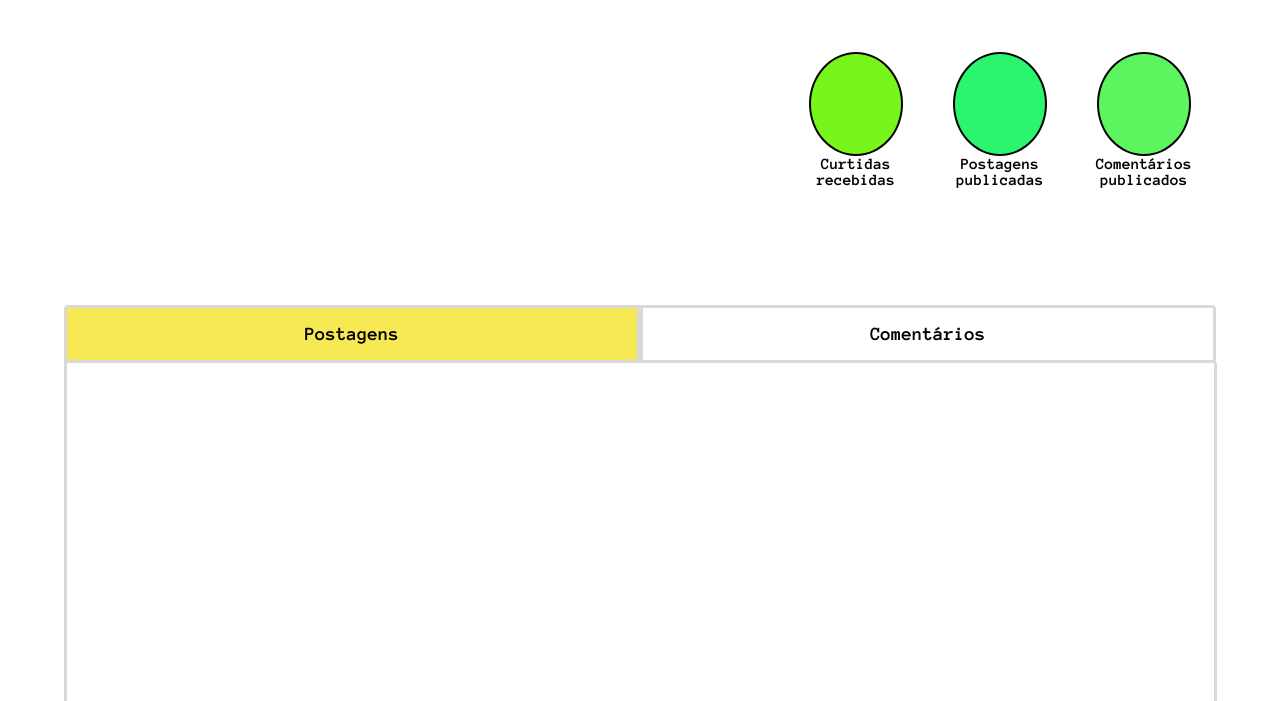
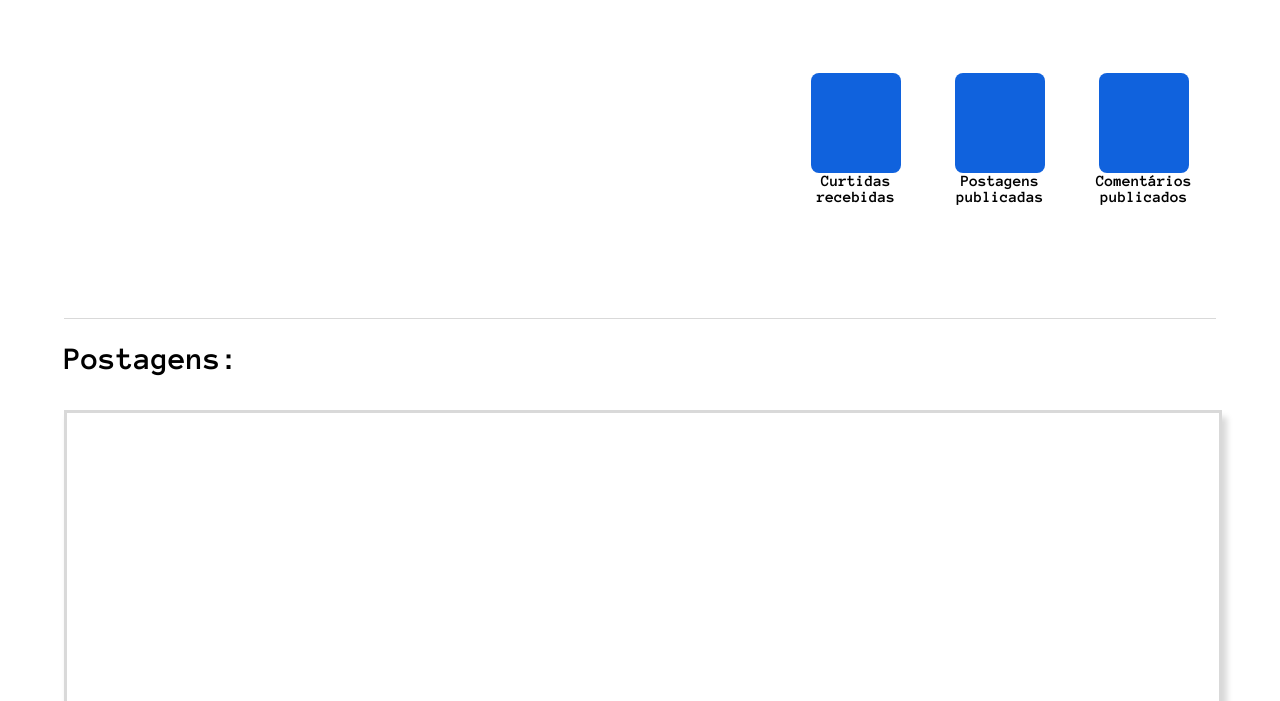
Before and after one commit to Projeto-Individual-Invencivel/website-Invencivel, a plain HTML site: page Public/Pages/Perfil/perfil.html in a window 1280 px wide. Shown: the part 99-800 px from the top of the page. Drawn offline with Linux system fonts and the light colour scheme; no server answers.

Commit message:
refatoração: ajustes na tela perfil

```diff
--- a/Public/Pages/Perfil/perfil.css
+++ b/Public/Pages/Perfil/perfil.css
@@ -66,7 +66,7 @@
 }
 
 .container{
-    height: 110vh;
+    height: 200vh;
 
     display: flex;
     align-items: center;
@@ -75,11 +75,13 @@
 }
 
 .box-usuario{
-    height: 30%;
+    height: 16%;
     width: 90%;
 
     display: flex;
     flex-direction: row;
+
+    border-bottom: 1px solid #d9d9d9;
 }
 
 .info-usuario{
@@ -180,48 +182,38 @@
     text-align: center;
 }
 
-.circle{
+.square{
     height: 100px;
     width: 90px;
-    background-color: #49D63C;
+    background-color: #1062DD;
 
     display: flex;
     align-items: center;
     justify-content: center;
 
-    border: 2px solid black;
-    border-radius: 50%;
-    font-size: 1.4em;
+    color: #FFE900;
+    border-radius: 8px;
+    font-size: 3em;
     font-weight: bold;
 }
 
 .box-interacoes{
-    height: 60%;
+    height: 75%;
     width: 90%;
+    margin-top: 1%;
 
     display: flex;
     flex-direction: column;
 }
 
-.box-tipos-conteudos{
+.box-titulo-pub, .box-titulo-com{
     height: 10%;
     width: 100%;
 
     display: flex;
-    flex-direction: row;
-}
-
-.box-titulo-pub, .box-titulo-com{
-    height: 100%;
-    width: 50%;
-
-    display: flex;
     align-items: center;
-    justify-content: center;
-    font-size: 1.2em;
-
-    cursor: pointer;
-    border: 3px solid #d9d9d9;
+    justify-content: flex-start;
+    font-size: 2em;
 }
 
 .box-titulo-pub{
@@ -232,48 +224,17 @@
     border-top-right-radius: 4px;
 }
 
-.selecionado{
-    background-color: #F7E953;
-}
-
-.selecionado:hover{
-    transition: 0.1s;
-    background-color: #eee14f;
-}
-
-.selecionado:active{
-    transition: 0.1s;
-    background-color: #d3c747;
-}
-
-.padrao{
-    background-color: #ffffff;
-}
-
-.padrao:hover{
-    transition: 0.2s;
-    background-color: #ebebeb;
-}
-
-.padrao:active{
-    transition: 0.2s;
-    background-color: #dfdfdf;
-}
 
 .box-conteudos{
     height: 90%;
-    width: 99.55%;
-    margin-top: 0.5%;
+    width: 100%;
+    margin: 2% 0%;
 
     display: block;
     overflow-y: auto;
-    scrollbar-width: none;
 
-    border-bottom-left-radius: 4px;
-    border-bottom-right-radius: 4px;
-    border-width: 0px 3px 3px 3px;
-    border-style: solid;
-    border-color: #d9d9d9;
+    border: 3px solid #d9d9d9;
+    box-shadow: 4px 8px 6px 1px #d9d9d9;
 }
 
 .conteudos{
--- a/Public/Pages/Perfil/perfil.html
+++ b/Public/Pages/Perfil/perfil.html
@@ -34,32 +34,30 @@
             </div>
             <div class="info-publicacoes">
                 <div class="box-extras">
-                    <div class="circle" style="background-color: #78F51D;" id="div_numCurtidas"></div>
+                    <div class="square" id="div_numCurtidas"></div>
                     <strong>Curtidas recebidas</strong>
                 </div>
                 <div class="box-extras">
-                    <div class="circle" style="background-color: #2AF56F;" id="div_numPostagens"></div>
+                    <div class="square" id="div_numPostagens"></div>
                     <strong>Postagens publicadas</strong>
                 </div>
                 <div class="box-extras">
-                    <div class="circle" style="background-color: #5DF55D;" id="div_numComentarios"></div>
+                    <div class="square" id="div_numComentarios"></div>
                     <strong>Comentários publicados</strong>
                 </div>
             </div>
         </div>
         <div class="box-interacoes">
-            <div class="box-tipos-conteudos">
-                <div class="box-titulo-pub" id="btn_postagens">
-                    <strong>Postagens</strong>
-                </div>
-                <div class="box-titulo-com" id="btn_comentarios">
-                    <strong>Comentários</strong>
-                </div>
+            <div class="box-titulo-pub" id="btn_postagens">
+                <strong>Postagens:</strong>
             </div>
             <div class="box-conteudos" id="div_postagens">
                 <div class="conteudos" id="div_conteudoPosts">
                     <!-- postagens do usuario -->
                 </div>
+            </div>
+            <div class="box-titulo-com" id="btn_comentarios">
+                <strong>Comentários:</strong>
             </div>
             <div class="box-conteudos" id="div_comentarios">
                 <div class="conteudos" id="div_conteudoComments">
@@ -76,36 +74,9 @@
 <script>
     window.onload = () => {
 
-        div_comentarios.style.display = 'none';
-        btn_comentarios.classList.toggle('padrao');
-        btn_postagens.classList.toggle('selecionado');
-
         infoUsuario();
         ajustarNavBar();
         interacoesUsuario();
-    }
-
-    btn_postagens.onclick = () => {
-
-        btn_comentarios.classList.remove('selecionado');
-        btn_comentarios.classList.add('padrao');
-
-        btn_postagens.classList.add('selecionado');
-        btn_postagens.classList.remove('padrao');
-
-        div_postagens.style.display = 'flex';
-        div_comentarios.style.display = 'none';
-    }
-    btn_comentarios.onclick = () => {
-
-        btn_comentarios.classList.add('selecionado');
-        btn_comentarios.classList.remove('padrao');
-
-        btn_postagens.classList.remove('selecionado');
-        btn_postagens.classList.add('padrao');
-
-        div_postagens.style.display = 'none';
-        div_comentarios.style.display = 'flex';
     }
 
     const infoUsuario = () => {
```
